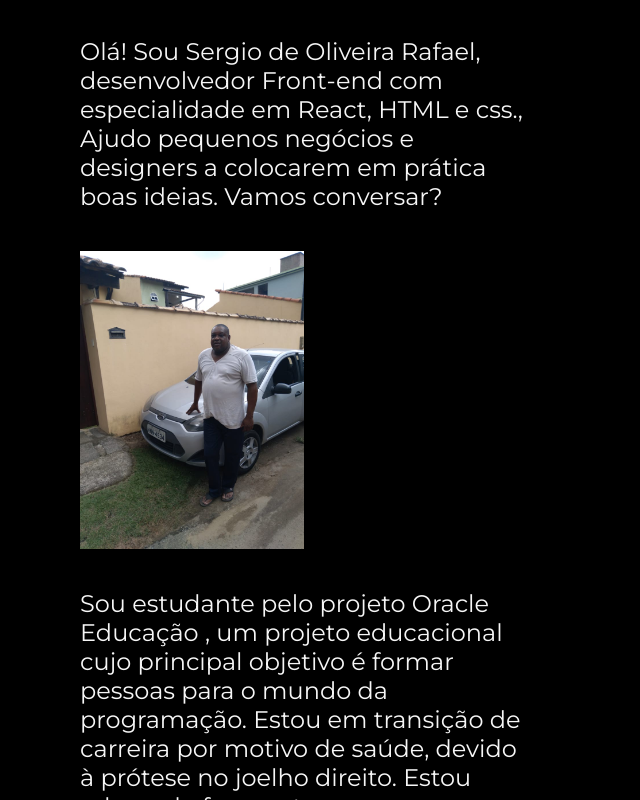
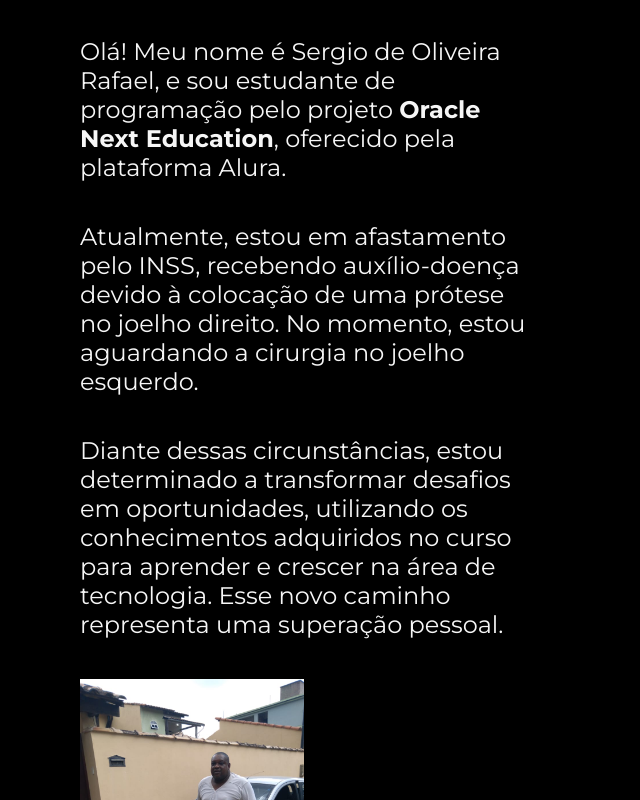
Before and after one commit to SergioRafa/portifolio--sergiorafa, a plain HTML site: page about.html in a window 1280 px wide. Shown: the part 152-952 px from the top of the page, without its empty margins (112-752 px from the left). Drawn offline with nearby package versions, Linux system fonts and the light colour scheme.

Commit message:
sobre mim atualização

```diff
--- a/about.html
+++ b/about.html
@@ -19,14 +19,12 @@
         <section class="apresentacao__conteudo">
             <h1 class="apresentacao__conteudo__titulo">Sobre Mim</h1>
 
+          <p class="apresentacao__conteudo__texto">Olá! Meu nome é Sergio de Oliveira Rafael, e sou estudante de programação pelo projeto <strong>Oracle Next Education</strong>, oferecido pela plataforma Alura.</p>
+<p class="apresentacao__conteudo__texto">Atualmente, estou em afastamento pelo INSS, recebendo auxílio-doença devido à colocação de uma prótese no joelho direito. No momento, estou aguardando a cirurgia no joelho esquerdo.</p>
+<p class="apresentacao__conteudo__texto">Diante dessas circunstâncias, estou determinado a transformar desafios em oportunidades, utilizando os conhecimentos adquiridos no curso para aprender e crescer na área de tecnologia. Esse novo caminho representa uma superação pessoal.</p>
 
-            <p class="apresentacao__conteudo__texto">Olá! Sou Sergio de Oliveira Rafael, desenvolvedor Front-end com especialidade em React, HTML e css., Ajudo pequenos negócios e designers a colocarem em prática boas ideias. Vamos conversar?</p>
 
             <img class="apresentacao__imagem" src="./assets2/IMG-20201206-WA0031.jpg" alt="minha foto">
-
-            <p class="apresentacao__conteudo__texto">
-                Sou estudante pelo projeto Oracle Educação  <strong Alura></strong>, um projeto educacional cujo principal objetivo é formar pessoas para o mundo da programação. Estou em transição de carreira por motivo de saúde, devido à prótese no joelho direito. Estou adorando fazer este curso que, se Deus quiser, poderá melhorar minha qualidade de vida.
-              </p>
 
 
             <div class="apresentacao__links">
```
